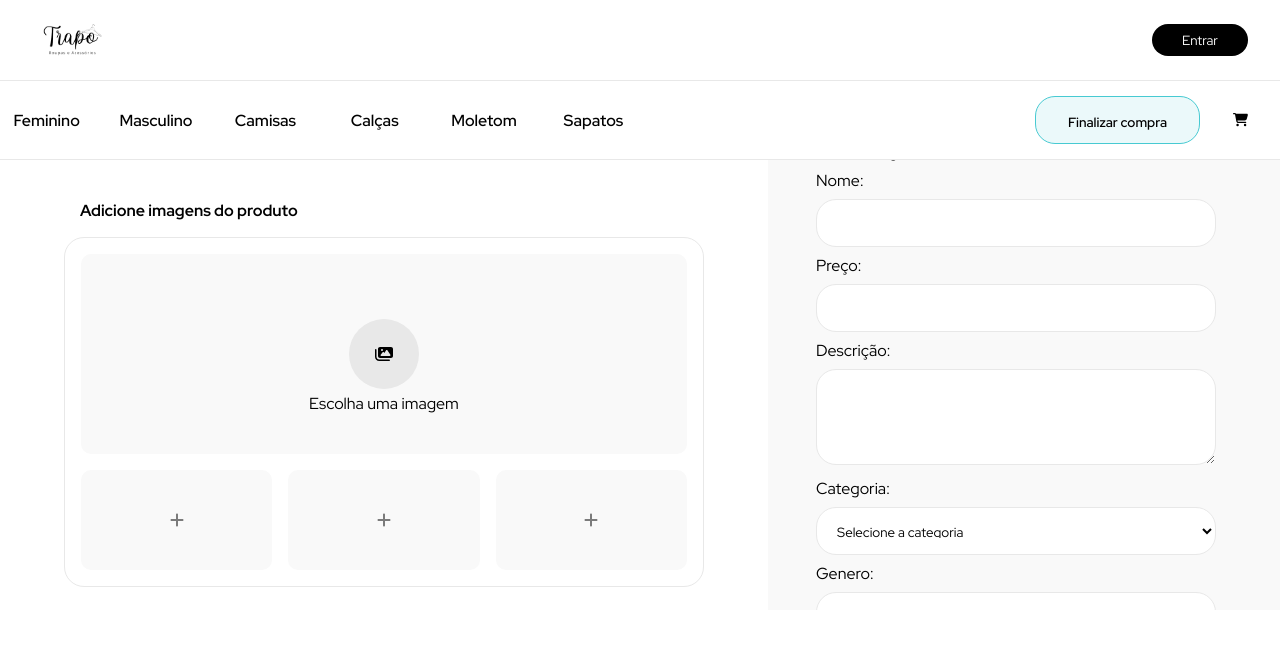
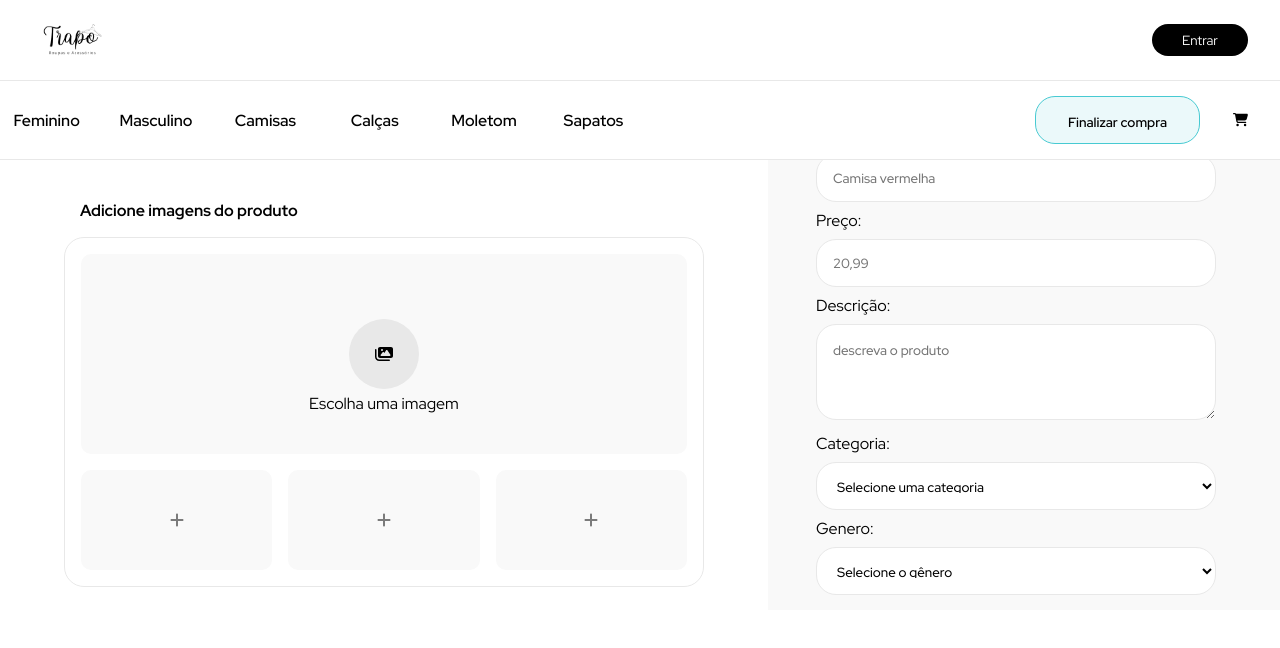
Before and after one commit to Talyson-Ferreira1/Trapo, a Next.js app: page / in a window 1280 px wide. Shown: the top 648 px of the page. Built offline with nearby package versions, Linux system fonts and the light colour scheme.

Commit message:
style:adicionando placeholders nos inputs  \n\ Preparei os inputs para receberem a validação com o formik

```diff
--- a/package.json
+++ b/package.json
@@ -13,6 +13,7 @@
     "@fortawesome/free-solid-svg-icons": "^6.4.0",
     "@fortawesome/react-fontawesome": "^0.2.0",
     "eslint-config-next": "13.4.6",
+    "firebase": "^9.22.2",
     "formik": "^2.4.2",
     "next": "13.4.6",
     "react": "18.2.0",
--- a/src/app/components/register-product-information/register-information.jsx
+++ b/src/app/components/register-product-information/register-information.jsx
@@ -1,8 +1,10 @@
 'use client';
+import PropTypes from 'prop-types';
 import { useFormik } from 'formik';
 import './style.css';
+import { useState } from 'react';
 
-export default function RegisterProductInfo() {
+export default function RegisterProductInfo({ sendInfo }) {
   const formik = useFormik({
     initialValues: {
       name_product: '',
@@ -12,7 +14,13 @@ export default function RegisterProductInfo() {
       gener_product: '',
     },
   });
-  console.log('form values', formik.values);
+
+  const validate = (values) => {};
+
+  const sendInfoToDataBase = (event) => {
+    event.preventDefault();
+    sendInfo(formik.values);
+  };
 
   return (
     <section className="form-info-poduct">
@@ -24,6 +32,7 @@ export default function RegisterProductInfo() {
           className="name-product"
           id="name-product"
           name="name_product"
+          placeholder="Camisa vermelha"
           onChange={formik.handleChange}
           value={formik.values.name_product}
         />
@@ -34,6 +43,7 @@ export default function RegisterProductInfo() {
           className="price-product"
           id="price-product"
           name="price_product"
+          placeholder="20,99"
           onChange={formik.handleChange}
           value={formik.values.price_product}
         />
@@ -45,6 +55,7 @@ export default function RegisterProductInfo() {
           className="description-product"
           rows="4"
           cols="50"
+          placeholder="descreva o produto"
           onChange={formik.handleChange}
           value={formik.values.description_product}
         ></textarea>
@@ -57,7 +68,9 @@ export default function RegisterProductInfo() {
           onChange={formik.handleChange}
           value={formik.values.category_product}
         >
-          <option value="select">Selecione a categoria</option>
+          <option value="" disabled selected hidden>
+            Selecione uma categoria
+          </option>
           <option value="blusas">Blusas</option>
           <option value="calcas">Calças</option>
           <option value="sapatos">Sapatos</option>
@@ -73,12 +86,24 @@ export default function RegisterProductInfo() {
           onChange={formik.handleChange}
           value={formik.values.gener_product}
         >
-          <option value="select">Selecione o gênero</option>
+          <option value="" disabled selected hidden>
+            Selecione o gênero
+          </option>{' '}
           <option value="Feminino">Feminino</option>
           <option value="Masculino">Masculino</option>
           <option value="Unissex">Unissex</option>
         </select>
+
+        <input
+          type="submit"
+          className="send-description-product"
+          onClick={validate(formik.values)}
+        />
       </form>
     </section>
   );
 }
+
+RegisterProductInfo.propTypes = {
+  sendInfo: PropTypes.func.isRequired,
+};
--- a/src/app/components/register-product-information/style.css
+++ b/src/app/components/register-product-information/style.css
@@ -4,7 +4,7 @@ section {
     display: flex;
     justify-content: center;
     flex-direction: column;
-    overflow: hidden;
+    overflow-x: hidden;
 }
 
 .form-info-poduct {
@@ -15,16 +15,25 @@ section {
     padding: 3rem;
 }
 
+.form-info-poduct h2 {
+    font-size: 1rem;
+}
+
 .form-info-poduct label {
     display: flex;
     padding: .5rem 0;
+
 }
+
+
 
 .name-product,
 .price-product,
 .description-product,
 .category-product,
-.gener-product {
+.gener-product,
+.send-description-product{
+    position: relative;
     outline: none;
     border-radius: 20px;
     background: white;
@@ -33,9 +42,20 @@ section {
     max-width: 400px;
     height: 3rem;
     padding: 1rem;
+    font-weight: 500;
 
 }
+
+
 
 .description-product {
     height: 6rem;
 }
+
+.send-description-product {
+
+    background: black;
+    cursor: pointer;
+    color: white;
+    margin: 1rem 0;
+}
--- a/src/app/pages/Register-Product/RegisterProduct.jsx
+++ b/src/app/pages/Register-Product/RegisterProduct.jsx
@@ -1,13 +1,57 @@
-// use client
+'use client';
+import { useState } from 'react';
+import { getFirestore, collection, setDoc, doc } from 'firebase/firestore';
+import { appFirebase } from '@/services/firebase';
+import { getProdutos } from '@/app/products/Products';
+
 import UploadImage from '@/app/components/register-product-image/Upload-Image';
 import RegisterProductInfo from '@/app/components/register-product-information/register-information';
+
 import './style.css';
 
 export default function Register() {
+  const [registerInfoProduct, setRegisterInfoProduct] = useState('');
+
+  const produtos = getProdutos();
+  const db = getFirestore(appFirebase);
+
+  /* const SendProductCollection = collection(db, 'Product');
+  const docRef = doc(SendProductCollection, 'AllProducts');
+
+  const sendQuestion = async () => {
+    try {
+      const data = produtos.map((array) => ({ array }));
+      await setDoc(docRef, { Product: data });
+
+      console.log('Dados adicionados com sucesso!');
+    } catch (error) {
+      console.error('Erro ao adicionar dados:', error);
+    }
+  }; */
+
+  const generateProductId = () => {
+    const characters =
+      'ABCDEFGHIJKLMNOPQRSTUVWXYZabcdefghijklmnopqrstuvwxyz0123456789';
+    const idLength = 10;
+    let id = '';
+
+    for (let i = 0; i < idLength; i++) {
+      const randomIndex = Math.floor(Math.random() * characters.length);
+      id += characters[randomIndex];
+    }
+
+    return id;
+  };
+
+  const getProductInformation = (info) => {
+    setRegisterInfoProduct(info);
+    console.log(info);
+  };
+
   return (
     <main className="container-Register">
       <UploadImage />
-      <RegisterProductInfo />
+      <RegisterProductInfo sendInfo={getProductInformation} />
     </main>
   );
 }
--- /dev/null
+++ b/src/app/products/Products.jsx
@@ -0,0 +1,5 @@
+import produtosData from '../products/products.json';
+
+export function getProdutos() {
+  return produtosData.produtos;
+}
--- a/src/app/products/products.json
+++ b/src/app/products/products.json
@@ -8,6 +8,15 @@
       "quantidadeSalvas": 10,
       "cor": "verde",
       "genero": "Masculino"
+    },
+    {
+      "nome": "Blusa portland",
+      "categoria": "Blusas",
+      "tamanho": "M",
+      "preco": 25.00,
+      "quantidadeSalvas": 5,
+      "cor": "verde branco vermelho",
+      "genero": "Masculino"
     }
 ]
 
--- /dev/null
+++ b/src/services/firebase.jsx
@@ -0,0 +1,16 @@
+// Import the functions you need from the SDKs you need
+import { initializeApp } from 'firebase/app';
+
+const firebaseConfig = {
+  apiKey: 'AIzaSyDdQ1KkqAHj0_D6p295JMvU0zx3VRCBEQA',
+  authDomain: 'loja-trapo.firebaseapp.com',
+  databaseURL: 'https://loja-trapo-default-rtdb.firebaseio.com',
+  projectId: 'loja-trapo',
+  storageBucket: 'loja-trapo.appspot.com',
+  messagingSenderId: '553196252603',
+  appId: '1:553196252603:web:3999e6c623076700b5689e',
+  measurementId: 'G-EL3NDXWS2C',
+};
+
+// Initialize Firebase
+export const appFirebase = initializeApp(firebaseConfig);
```
Also changed, not shown: 1 other file (tests, documents, lock files or other folders).
